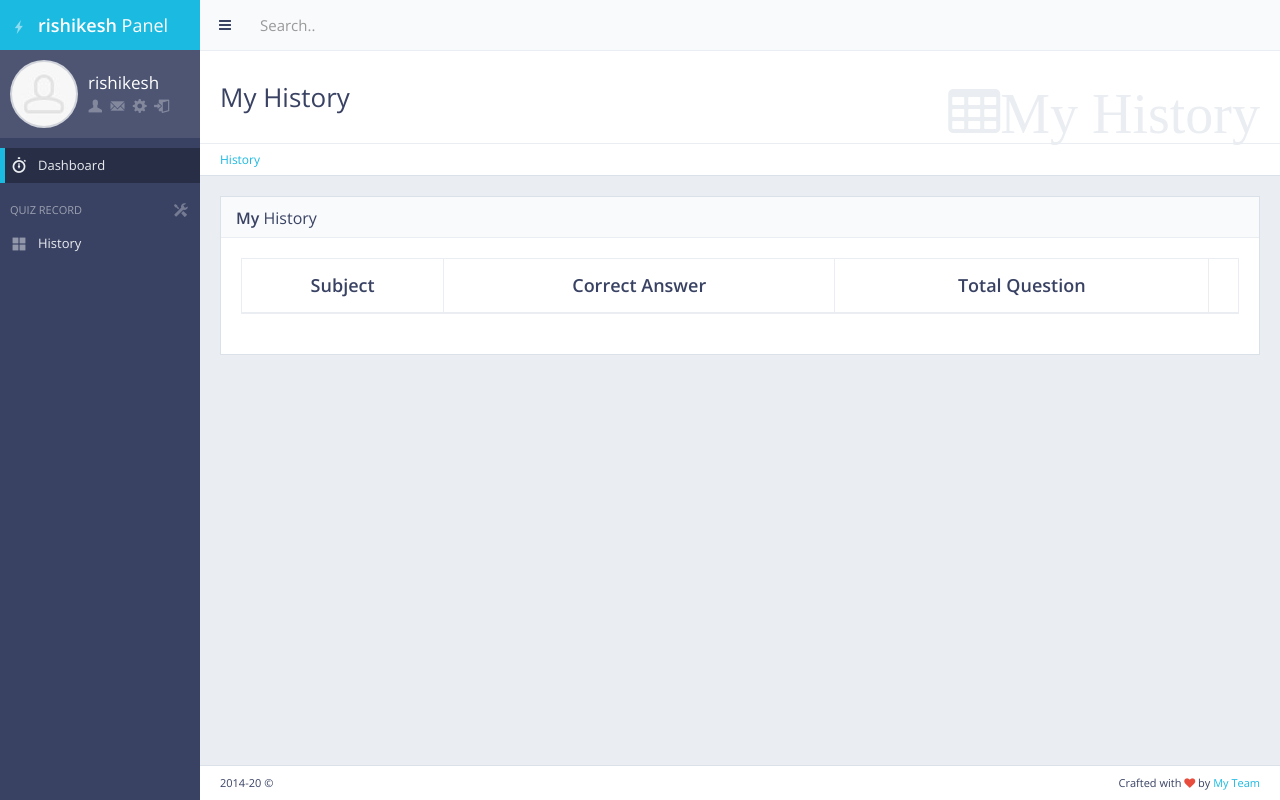
After one commit to Rishikesh8298/com.python.project, a Django app: page /user/panel/record/list/ in a window 1280 px wide. The commit adds this page. Run offline with Django 3.2, Linux system fonts and the light colour scheme; a user stored in the database is signed in; lists and menus that the app fills with data are empty; some libraries are stand-ins or nearby versions.

```diff
--- a/quizApplication/main/templates/front/user/master.html
+++ b/quizApplication/main/templates/front/user/master.html
@@ -35,8 +35,6 @@
 
     <!-- The main stylesheet of this template. All Bootstrap overwrites are defined in here -->
     <link rel="stylesheet" href="{% static 'back/css/main.css' %}">
-
-    <!-- Include a specific file here from css/themes/ folder to alter the default theme of the template -->
 
     <!-- The themes stylesheet of this template (for using specific theme color in individual elements - must included last) -->
     <link rel="stylesheet" href="{% static 'back/css/themes.css' %}">
@@ -97,7 +95,7 @@
                                 <span class="sidebar-header-title">Quiz Record</span>
                             </li>
                             <li>
-                                <a href="#"><i class="gi gi-show_big_thumbnails sidebar-nav-icon"></i><span class="sidebar-nav-mini-hide">Record</span></a>
+                                <a href="/user/panel/record/list/"><i class="gi gi-show_big_thumbnails sidebar-nav-icon"></i><span class="sidebar-nav-mini-hide">History</span></a>
                             </li>
                         </ul>
                     </div>
--- /dev/null
+++ b/quizApplication/main/templates/front/user/record_list_user.html
@@ -0,0 +1,54 @@
+{% extends 'front/user/master.html' %}{% load static %} {% block titleblock %}
+<title>{{request.user}} | Record List</title>{% endblock %}{% block mainblock %}
+<!-- Datatables Header -->
+<div class="content-header">
+    <div class="header-section">
+        <h1>
+            <i class="fa fa-table">My History </i> My History
+        </h1>
+    </div>
+</div>
+<ul class="breadcrumb breadcrumb-top">
+    <li><a href="/user/panel/record/list/">History</a></li>
+</ul>
+<!-- END Datatables Header -->
+<!-- Datatables Content -->
+<div class="block full">
+    <div class="block-title">
+        <h2><strong>My</strong> History</h2>
+    </div>
+
+    <div class="table-responsive">
+        <table id="example-datatable" class="table table-vcenter table-condensed table-bordered">
+            <thead>
+                <tr>
+                    <th class="text-center">Subject</th>
+                    <th class="text-center">Correct Answer</th>
+                    <th class="text-center">Total Question</th>
+                    <th class="text-center"Take ON</th>
+                </tr>
+            </thead>
+            <tbody>
+                {% for i in manager %}
+                <tr>
+                    <td class="text-center">{{i.name}}</td>
+                    <td class="text-center">{{i.uname}}</td>
+                    <td class="text-center">{{i.email}}</td>
+                    <td class="text-center">{{i.email}} & {{time}}</td>
+                </tr>
+                {% endfor %}
+
+            </tbody>
+        </table>
+    </div>
+</div>
+<!-- END Datatables Content -->{% endblock %}{% block footerblock %}
+
+<!-- Load and execute javascript code used only in this page -->
+<script src="{%static 'back/js/pages/tablesDatatables.js' %}"></script>
+<script>
+    $(function() {
+        TablesDatatables.init();
+    });
+</script>
+{% endblock %}
--- a/quizApplication/quizApplication/settings.py
+++ b/quizApplication/quizApplication/settings.py
@@ -43,6 +43,7 @@ INSTALLED_APPS = [
     'subject',
     'comment',
     'manager',
+    'django.contrib.humanize',
 ]
 
 MIDDLEWARE = [
--- a/quizApplication/record/urls.py
+++ b/quizApplication/record/urls.py
@@ -3,5 +3,6 @@ from . import views
 
 urlpatterns = [
     url(r'^panel/question/record/$', views.record_list, name = 'record_list'),
-    url(r'^panel/record/del/(?P<pk>\d+)/$', views.record_delete, name = 'record_delete'),
+    url(r'^panel/record/del/(?P<pk>\d+)/$', views.record_delete, name ='record_delete'),
+    url(r'^user/panel/record/list/$', views.record_list_user, name = 'record_list_user'),
 ]
--- a/quizApplication/record/views.py
+++ b/quizApplication/record/views.py
@@ -24,3 +24,11 @@ def record_delete(request, pk):
         error="Something Wrong Happend!!"
         return render(request, "back/error.html", {"error": error})
     return redirect("record_list")
+
+def record_list_user(request):
+    # Login check start
+    if not request.user.is_authenticated:
+        return redirect("mylogin")
+    # Login check end
+
+    return render(request, "front/user/record_list_user.html")
```
Also changed, not shown: quizApplication/db.sqlite3.
